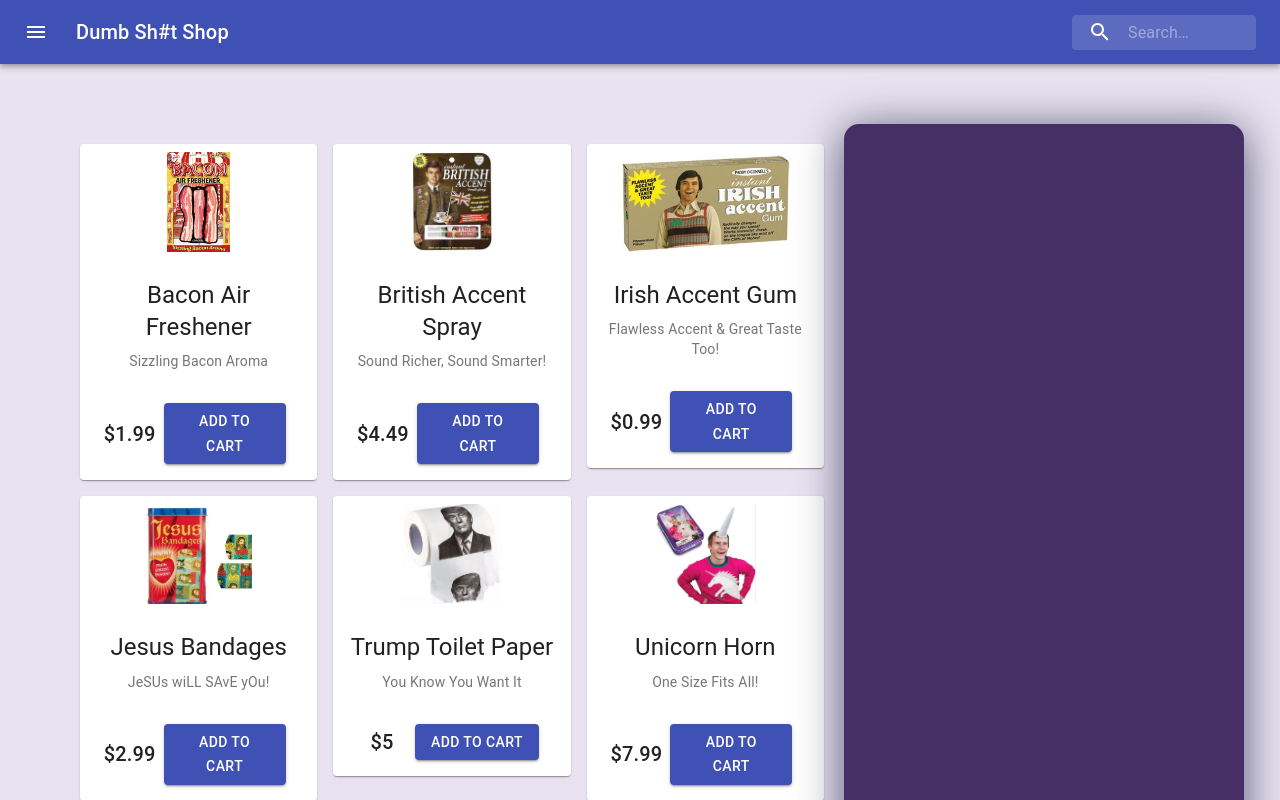
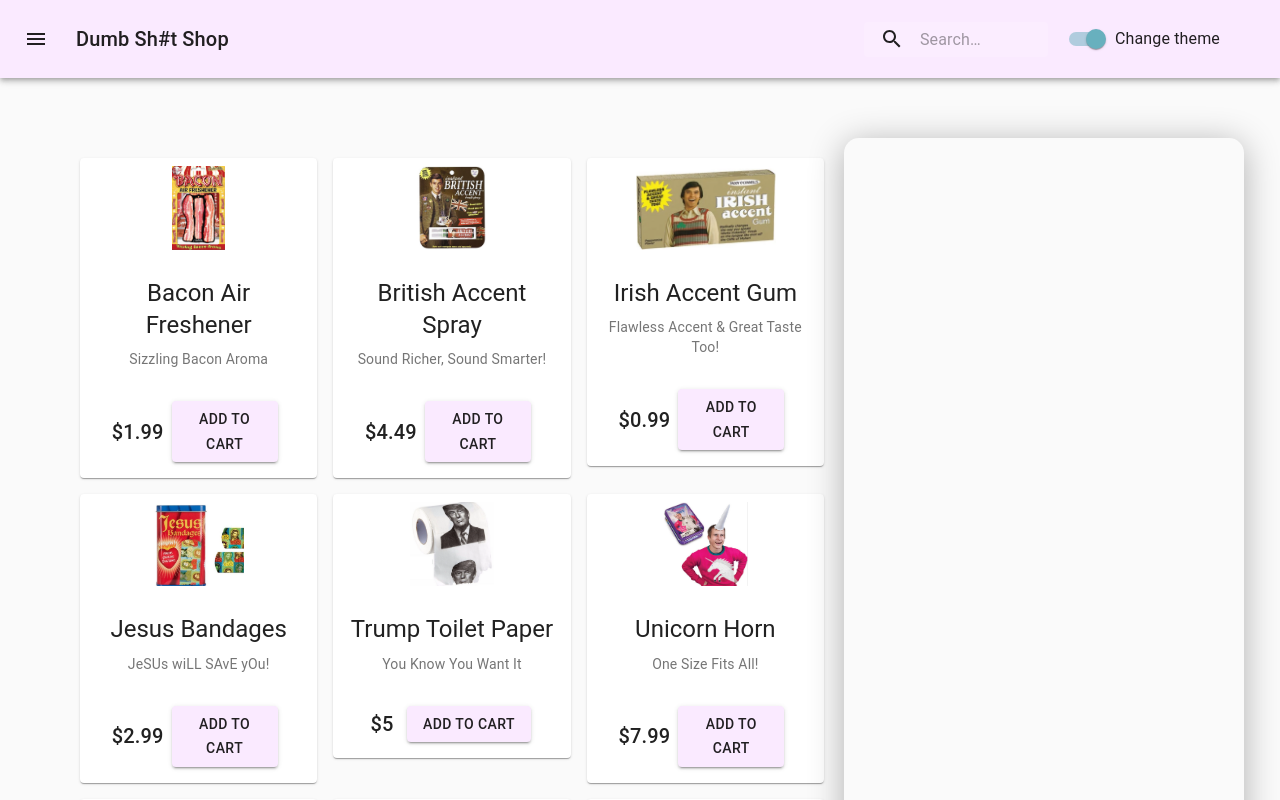
Before and after one commit to mnemosx/react-shoping-cart, a React (Create React App) app: page / in a window 1280 px wide. Shown: the top 800 px of the page. Built offline with nearby package versions, Linux system fonts and the light colour scheme.

Commit message:
theme switcher working, I guess

```diff
--- a/src/App.css
+++ /dev/null
@@ -1,7 +0,0 @@
-body {
-  background-color: #e9e3f1;
-}
-
-.App {
-  padding: 60px;
-}
--- a/src/App.tsx
+++ b/src/App.tsx
@@ -1,21 +1,13 @@
 import React, { useState } from 'react';
-import Product from './Product';
-import SelectedItem from './SelectedItem';
-import TotalPrice from './TotalPrice';
-import items from './ShopItems';
-import SearchAppBar from './TopBar';
-import { makeStyles, createStyles, Theme } from '@material-ui/core/styles';
-import { Grid } from '@material-ui/core';
-import './App.css';
-
-const useStyles = makeStyles((theme: Theme) =>
-  createStyles({
-    img: {
-      widht: 100,
-      height: 100,
-    }
-  }),
-);
+import Product from './components/Product';
+import SelectedItem from './components/SelectedItem';
+import TotalPrice from './components/TotalPrice';
+import items from './components/ShopItems';
+import SearchAppBar from './components/TopBar';
+import { AppTheme, theme1, theme2 } from './components/ThemeSwitcher';
+import { makeStyles, createStyles, Theme } from '@material-ui/core';
+import { Grid, CssBaseline } from '@material-ui/core';
+import { MuiThemeProvider } from '@material-ui/core/styles';
 
 interface ShopItem {
   quantity: number;
@@ -32,6 +24,7 @@
 }
 
 // localstorage
+//ERROR - pārlādējot lapu ar precēm localstorage, tās pašas precces pievienotjot neskaitās counter
 let localItems: ShopItem[] = [];
 let localStorageContent = localStorage.getItem('uniqueKEY')
 if (localStorageContent) {
@@ -40,18 +33,22 @@
 
 const App: React.FC = () => {
   const [selectedItems, setSelectedItems] = useState<ShopItem[]>(localItems)
-  const classes = useStyles();
+  const [currentTheme, setCurrentTheme] = useState<AppTheme>(AppTheme.theme1)
+
   return (
+    <MuiThemeProvider theme={currentTheme === AppTheme.theme1 ? theme1 : theme2}>
+      <CssBaseline />
       <div>
-      <SearchAppBar />
+        <SearchAppBar setTheme={(theme: AppTheme) => setCurrentTheme(theme)} currentTheme={currentTheme} />
         <Grid container spacing={5} style={{
           padding: '60px',
           margin: 0,
         }}>
           {/* Left Side */}
-        <Grid item container alignContent='flex-start' justify='center' spacing={2} xs={8} style={{
-          backgroundColor: '#e9e3f1',
-          textAlign: 'center'
+          <Grid item container spacing={2} xs={8} style={{
+            textAlign: 'center',
+            alignContent: 'flex-start',
+            justifyContent: 'center',
           }}>
             {items.map(item => <Grid item xs={4}>
               <Product
@@ -76,9 +73,8 @@
           </Grid>
           {/* Right Side */}
           <Grid item container xs={4} style={{
-          backgroundColor: '#462f65',
             borderRadius: 15,
-          boxShadow: '0px 5px 45px 0px rgba(0, 11, 47, 0.65)',
+            boxShadow: '0px 5px 35px 0px rgba(0, 0, 0, 0.3)',
           }} >
             <Grid item container alignContent='flex-start' spacing={2}>
               {selectedItems.map((item, index) =>
@@ -94,7 +90,6 @@
                         selectedItems.splice(index, 1)
                       }
                       setSelectedItems([...selectedItems])
-
                       localStorage.setItem('uniqueKEY', JSON.stringify(selectedItems));
                     }}
                   // jaunā pogā remove all
@@ -107,8 +102,8 @@
             </Grid>
           </Grid>
         </Grid>
-
-    </div >
+      </div>
+    </MuiThemeProvider>
   );
 }
 
--- a/src/Product.tsx
+++ b/src/components/Product.tsx
@@ -1,12 +1,14 @@
 import React from 'react';
 import { makeStyles, createStyles, Theme } from '@material-ui/core/styles';
-import Typography from '@material-ui/core/Typography';
-import Card from '@material-ui/core/Card';
 import CardActionArea from '@material-ui/core/CardActionArea';
+import { IconButton, Snackbar } from '@material-ui/core';
 import CardActions from '@material-ui/core/CardActions';
 import CardContent from '@material-ui/core/CardContent';
+import Typography from '@material-ui/core/Typography';
 import CardMedia from '@material-ui/core/CardMedia';
+import CloseIcon from '@material-ui/icons/Close';
 import Button from '@material-ui/core/Button';
+import Card from '@material-ui/core/Card';
 
 const useStyles = makeStyles((theme: Theme) =>
   createStyles({
@@ -25,6 +27,9 @@
     card: {
       maxWidth: 445,
     },
+    close: {
+      padding: theme.spacing(0.5),
+    },
   }),
 );
 
@@ -38,6 +43,18 @@
 
 const Product: React.FC<ProductProps> = ({ name, price, img, description, onSelect }) => {
   const classes = useStyles();
+  const [open, setOpen] = React.useState(false);
+
+  function handleClick() {
+    setOpen(true);
+  }
+
+  function handleClose(event: React.SyntheticEvent | React.MouseEvent, reason?: string) {
+    if (reason === 'clickaway') {
+      return;
+    }
+    setOpen(false);
+  }
   return (
     <Card className={classes.card}>
       <CardActionArea>
@@ -62,12 +79,37 @@
           ${price}
         </Typography>
         <Button variant="contained" color="primary" className={classes.button}
-          onClick={() => onSelect()}>
+          onClick={() => { onSelect(); handleClick(); }}>
           Add to cart
           </Button>
       </CardActions>
+      <div>
+        <Snackbar
+          anchorOrigin={{
+            vertical: 'bottom',
+            horizontal: 'left',
+          }}
+          open={open}
+          autoHideDuration={3000}
+          onClose={handleClose}
+          ContentProps={{
+            'aria-describedby': 'message-id',
+          }}
+          message={<span id="message-id">Only few items left!</span>}
+          action={[
+            <IconButton
+              key="close"
+              aria-label="close"
+              color="inherit"
+              className={classes.close}
+              onClick={handleClose}
+            >
+              <CloseIcon />
+            </IconButton>,
+          ]}
+        />
+      </div>
     </Card>
-
   );
 }
 
--- a/src/SelectedItem.tsx
+++ b/src/components/SelectedItem.tsx
@@ -1,13 +1,13 @@
-import React from 'react'
+import React, { useState } from 'react'
 import { Button, Card, Typography, CardMedia, Paper } from '@material-ui/core';
-import { makeStyles, createStyles, Theme } from '@material-ui/core/styles';
+import { makeStyles, createStyles, Theme } from '@material-ui/core';
+import { AppTheme, theme1, theme2 } from '../components/ThemeSwitcher';
 
 const useStyles = makeStyles((theme: Theme) =>
   createStyles({
     paper: {
       padding: theme.spacing(2),
       textAlign: 'center',
-      color: theme.palette.text.secondary,
     },
     img: {
       widht: 50,
@@ -31,7 +31,7 @@
 const SelectedItem: React.FC<SelectedItemProps> = ({ img, name, quantity, onRemove }) => {
   const classes = useStyles();
   return (
-    <Card className={classes.card} style={{ width: '100%', backgroundColor: '#f2eef7' }}>
+    <Card className={classes.card} style={{ width: '100%' }}>
       <CardMedia className={classes.card} style={{ width: '20%', textAlign: 'center' }}>
         <img style={{ margin: '0 auto' }}
           className={classes.img}
--- /dev/null
+++ b/src/components/ThemeSwitcher.tsx
@@ -0,0 +1,51 @@
+import { createMuiTheme } from "@material-ui/core";
+import FormControlLabel from '@material-ui/core/FormControlLabel';
+import Switch from '@material-ui/core/Switch';
+import React from "react";
+
+export const theme1 = createMuiTheme({
+  palette: {
+    type: 'light',
+    primary: {
+      main: '#faeaff',
+    },
+    secondary: {
+      main: '#68b0be',
+    },
+  },
+});
+
+export const theme2 = createMuiTheme({
+  palette: {
+    type: 'dark',
+    primary: {
+      main: '#373746',
+    },
+    secondary: {
+      main: '#0f2024',
+    },
+  },
+})
+
+export enum AppTheme {
+  theme1,
+  theme2
+}
+
+const ThemeSwitcher: React.FC<{ setTheme: (theme: AppTheme) => void, currentTheme: AppTheme }> = ({ setTheme, currentTheme }) => {
+
+  return (
+    <FormControlLabel
+      control={
+        <Switch
+          checked={currentTheme === AppTheme.theme1}
+          onChange={(e) => setTheme(e.target.checked ? AppTheme.theme1 : AppTheme.theme2)}
+          color="secondary"
+        />
+      }
+      label="Change theme"
+    />
+  )
+}
+
+export default ThemeSwitcher
--- a/src/TopBar.tsx
+++ b/src/components/TopBar.tsx
@@ -7,6 +7,7 @@
 import { createStyles, fade, Theme, makeStyles } from '@material-ui/core/styles';
 import MenuIcon from '@material-ui/icons/Menu';
 import SearchIcon from '@material-ui/icons/Search';
+import ThemeSwitcher, { AppTheme } from '../components/ThemeSwitcher';
 
 const useStyles = makeStyles((theme: Theme) =>
   createStyles({
@@ -60,11 +61,17 @@
         },
       },
     },
+
   }),
 );
 
-export default function SearchAppBar() {
+interface AppBarProps {
+  currentTheme: AppTheme;
+  setTheme: (theme: AppTheme) => void
+}
+const SearchAppBar: React.FC<AppBarProps> = ({ setTheme, currentTheme }) => {
   const classes = useStyles();
+
   return (
     <div className={classes.root}>
       <AppBar position="static">
@@ -93,8 +100,13 @@
               inputProps={{ 'aria-label': 'search' }}
             />
           </div>
+          <div style={{ margin: 20 }}>
+            <ThemeSwitcher setTheme={setTheme} currentTheme={currentTheme} />
+          </div>
         </Toolbar>
       </AppBar>
     </div>
   );
 }
+
+export default SearchAppBar
--- a/src/TotalPrice.tsx
+++ b/src/components/TotalPrice.tsx
@@ -9,10 +9,8 @@
       textAlign: 'center',
       marginTop: '20px',
       color: theme.palette.text.secondary,
-      backgroundColor: '#7f3fb5',
     },
     total: {
-      color: '#efeef6',
       fontWeight: 700,
       fontSize: 18,
     }
```
Also changed, not shown: src/components/ShopItems.tsx (renamed from src/ShopItems.tsx, +9 -9 lines). Lines whose indentation alone changed are shown as unchanged.
